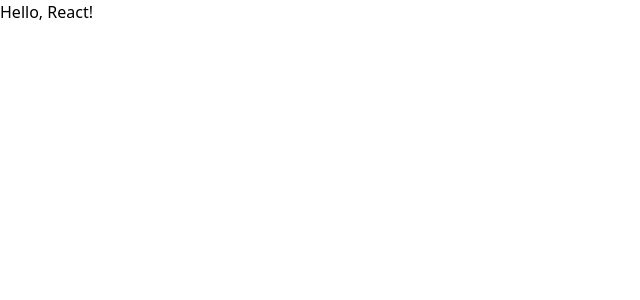
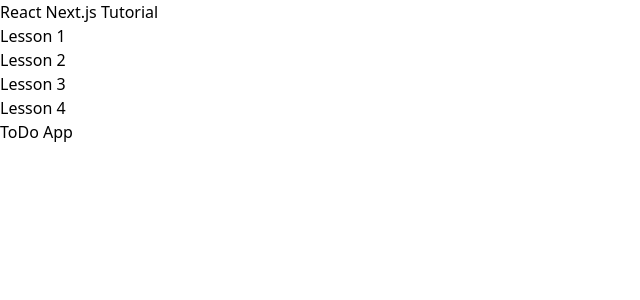
Before and after one commit to NItro-pr/liu-react-nextjs-tutorial, a Next.js app: page / in a window 1280 px wide. Shown: the top 300 px of the page, without its empty margins (0-640 px from the left). Built offline with nearby package versions, Linux system fonts and the light colour scheme.

Commit message:
Add lesson components and implement greeting and shopping list features

```diff
--- /dev/null
+++ b/src/app/lessons/1/page.tsx
@@ -0,0 +1,7 @@
+function Greeting() {
+  return <h1>Hello, React!</h1>;
+}
+
+export default function App() {
+  return <Greeting />;
+}
--- /dev/null
+++ b/src/app/lessons/2/page.tsx
@@ -0,0 +1,12 @@
+function Greeting({ name }: { name: string }) {
+  return <h1>Hello, {name}!</h1>;
+}
+
+export default function App() {
+  return (
+    <div>
+      <Greeting name="世界" />
+      <Greeting name="React" />
+    </div>
+  );
+}
--- /dev/null
+++ b/src/app/lessons/3/page.tsx
@@ -0,0 +1,17 @@
+"use client";
+
+import { useState } from 'react';
+
+export default function Counter() {
+  const [count, setCount] = useState(0);
+
+  function handleClick() {
+    setCount(count + 1);
+  }
+
+  return (
+    <button onClick={handleClick}>
+      クリックした回数: {count}
+    </button>
+  );
+}
--- /dev/null
+++ b/src/app/lessons/4/page.tsx
@@ -0,0 +1,20 @@
+const products = [
+  { title: 'りんご', isFruit: true, id: 1 },
+  { title: 'キャベツ', isFruit: false, id: 2 },
+  { title: 'バナナ', isFruit: true, id: 3 },
+];
+
+export default function ShoppingList() {
+  const listItems = products.map(product =>
+    <li
+      key={product.id}
+      style={{
+        color: product.isFruit ? 'red' : 'green'
+      }}
+    >
+      {product.title}
+    </li>
+  );
+
+  return <ul>{listItems}</ul>;
+}
--- a/src/app/page.tsx
+++ b/src/app/page.tsx
@@ -1,7 +1,21 @@
-function Greeting() {
-  return <h1>Hello, React!</h1>;
-}
+
+const lessonList = [1,2,3,4,]
 
 export default function App() {
-  return <Greeting />;
+  return (
+    <div>
+      <h1>React Next.js Tutorial</h1>
+      <ul>
+        {lessonList.map((lesson) => (
+          <li key={lesson}>
+            <a href={`/lessons/${lesson}`}>Lesson {lesson}</a>
+          </li>
+        ))}
+
+        <li>
+          <a href="/todo">ToDo App</a>
+        </li>
+      </ul>
+    </div>
+  );
 }
```
